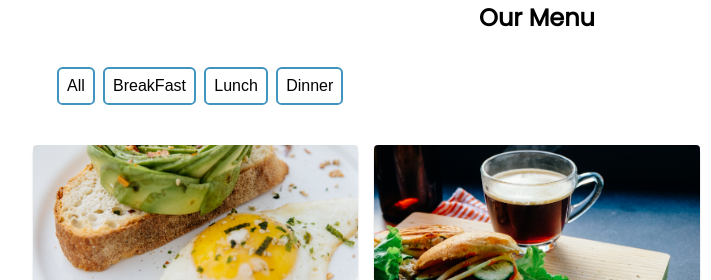
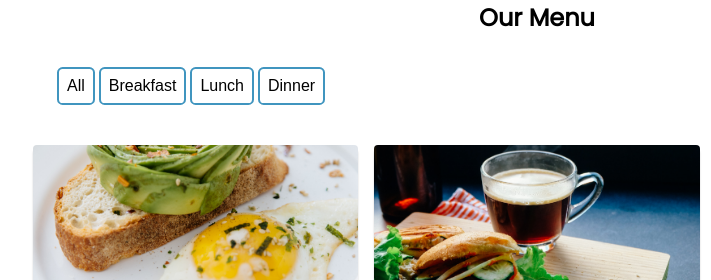
Before and after one commit to juber13/menu_card, a plain HTML site: page index.html in a window 1280 px wide. Shown: the top 280 px of the page, 103-814 px from the left. Drawn offline with Linux system fonts and the light colour scheme.

Commit message:
remove hard coded btn and add dynamic btns with js

```diff
--- a/code.js
+++ b/code.js
@@ -1,6 +1,6 @@
 const menu = [
   {
-    category: "brekfast",
+    category: "Breakfast",
     name: "World Art Dining - Cook house",
     img : "./images/tim-chow-MhpxHv0FKtE-unsplash.jpg",
     food_types: ["North Indian", "Chinese", "Italian", "Desserts", "Beverages"],
@@ -10,7 +10,7 @@ const menu = [
     price_for_two: 1000
   },
   {
-    category: "brekfast",
+    category: "Breakfast",
     name: "Maestro A Restro Cafe",
     img : "./images/shanice-garcia-TO69trRWlrI-unsplash.jpg",
     food_types: ["North Indian", "Chinese", "Beverages"],
@@ -20,7 +20,7 @@ const menu = [
     price_for_two: 1200
   },
   {
-    category: "brekfast",
+    category: "Breakfast",
     name: "Cocoberry",
     img : "./images/ralph-ravi-kayden-J5eOPeFqcuY-unsplash.jpg",
     food_types: ["Desserts"],
@@ -30,7 +30,7 @@ const menu = [
     price_for_two: 200
   },
   {
-    category: "brekfast",
+    category: "Breakfast",
     name: "Haiyan",
     img : "./images/premium_photo-1669557208969-737d6ab1c9fd.jpg",
     food_types: ["North Indian", "Chinese"],
@@ -40,7 +40,7 @@ const menu = [
     price_for_two: 400
   },
   {
-    category: "brekfast",
+    category: "Breakfast",
     name: "Lotus Leaf",
     img : "./images/pixzolo-photography-ZB8NK8cB4EE-unsplash.jpg",
     food_types: ["North Indian", "Chinese", "Desserts"],
@@ -50,7 +50,7 @@ const menu = [
     price_for_two: 700
   },
   {
-    category: "brekfast",
+    category: "Breakfast",
     name: "The Big Bun",
     img : "./images/mariana-medvedeva-fk6IiypMWss-unsplash.jpg",
     food_types: ["Fast Food"],
@@ -60,7 +60,7 @@ const menu = [
     price_for_two: 300
   },
   {
-    category: "brekfast",
+    category: "Breakfast",
     name: "Moti Mahal Delux",
     img : "./images/louis-hansel-mVZ_gjm_TOk-unsplash.jpg",
     food_types: [
@@ -76,7 +76,7 @@ const menu = [
     price_for_two: 1100
   },
   {
-    category: "brekfast",
+    category: "Breakfast",
     name: "Hot Spot Mini Shop",
     img : "./images/lacey-williams-V9LP6-y8e5w-unsplash.jpg",
     food_types: [
@@ -94,7 +94,7 @@ const menu = [
     price_for_two: 1300
   },
   {
-    category: "brekfast",
+    category: "Breakfast",
     name: "KAKE DA HOTEL",
     img : "./images/brandy-s-mENa6dWQIKo-unsplash.jpg",
     food_types: ["North Indian", "Desserts", "Beverages"],
@@ -104,7 +104,7 @@ const menu = [
     price_for_two: 350
   },
   {
-    category: "brekfast",
+    category: "Breakfast",
     name: "Creme N Crisp",
     img : "https://unsplash.com/photos/pqZbNwCJ-dA",
     food_types: ["Bakery"],
@@ -115,7 +115,7 @@ const menu = [
   },
 
   {
-    category: "lunch",
+    category: "Lunch",
     name: "Hot Spot Mini Shop",
     img : "./images/emile-mbunzama-x4Rh_hHK3Ao-unsplash.jpg",
     food_types: [
@@ -133,7 +133,7 @@ const menu = [
     price_for_two: 1300
   },
   {
-    category: "lunch",
+    category: "Lunch",
     name: "Maestro A Restro Cafe",
     img : "./images/elena-leya-KPDh-ELUHDw-unsplash.jpg",
     food_types: ["North Indian", "Chinese", "Beverages"],
@@ -143,7 +143,7 @@ const menu = [
     price_for_two: 1200
   },
   {
-    category: "lunch",
+    category: "Lunch",
     name: "Cocoberry",
     img: "./images/elena-leya-CNk74-V1BG8-unsplash.jpg",
     food_types: ["Desserts"],
@@ -153,7 +153,7 @@ const menu = [
     price_for_two: 200
   },
   {
-    category: "lunch",
+    category: "Lunch",
     name: "World Art Dining - Cook house",
     img : "./images/eaters-collective-Gg5-K-mJwuQ-unsplash.jpg",
     food_types: ["North Indian", "Chinese", "Italian", "Desserts", "Beverages"],
@@ -163,7 +163,7 @@ const menu = [
     price_for_two: 1000
   },
   {
-    category: "lunch",
+    category: "Lunch",
     name: "Haiyan",
     img : "./images/eaters-collective-Gg5-K-mJwuQ-unsplash.jpg",
     food_types: ["North Indian", "Chinese"],
@@ -173,7 +173,7 @@ const menu = [
     price_for_two: 400
   },
   {
-    category: "lunch",
+    category: "Lunch",
     name: "KAKE DA HOTEL",
     img : "./images/brooke-lark-R18ecx07b3c-unsplash.jpg",
     food_types: ["North Indian", "Desserts", "Beverages"],
@@ -183,7 +183,7 @@ const menu = [
     price_for_two: 350
   },
   {
-    category: "dinner",
+    category: "Dinner",
     img : "./images/ferks-guare-zxPLJJz2o_c-unsplash.jpg",
     name: "Hot Spot Mini Shop",
     food_types: [
@@ -201,7 +201,7 @@ const menu = [
     price_for_two: 1300
   },
   {
-    category: "dinner",
+    category: "Dinner",
     name: "Maestro A Restro Cafe",
     img : "./images/brooke-lark-R18ecx07b3c-unsplash.jpg",
     food_types: ["North Indian", "Chinese", "Beverages"],
@@ -211,7 +211,7 @@ const menu = [
     price_for_two: 1200
   },
   {
-    category: "dinner",
+    category: "Dinner",
     name: "Cocoberry",
     img : "./images/dinner_4.jpg",
     food_types: ["Desserts"],
@@ -221,7 +221,7 @@ const menu = [
     price_for_two: 200
   },
   {
-    category: "dinner",
+    category: "Dinner",
     name: "KAKE DA HOTEL",
     img : "./images/dinner_3.jpg",
     food_types: ["North Indian", "Desserts", "Beverages"],
@@ -231,7 +231,7 @@ const menu = [
     price_for_two: 350
   },
   {
-    category: "dinner",
+    category: "Dinner",
     name: "Maestro A Restro Cafe",
     img : "./images/dinner_1.jpg",
     food_types: ["North Indian", "Chinese", "Beverages"],
@@ -241,7 +241,7 @@ const menu = [
     price_for_two: 1200
   },
   {
-    category: "dinner",
+    category: "Dinner",
     name: "Lotus Leaf",
     img : "./images/dinner_2.jpg",
     food_types: ["North Indian", "Chinese", "Desserts"],
@@ -253,8 +253,31 @@ const menu = [
 ];
 
 
+const container = document.querySelector('.filter-btn-container')
+const menuContainer = document.querySelector('.card-grid')
+// console.log(filterBtnContainer)
 
-let filterBtns = document.querySelectorAll('.btn');
+window.addEventListener('DOMContentLoaded',function(){
+  displayMenuItems(menu);
+  displayMenuBtns(menu)
+})
+
+function displayMenuBtns(menu){
+
+
+  let categories = menu.reduce(function(value , arr){
+    if(!value.includes(arr.category)){
+      value.push(arr.category);
+    }
+    return value;
+  },['All']);
+
+  const btns = categories.map(function(category){
+    return `<button class="btn" data-id=${category} >${category}</button>`;
+  }).join("");
+
+    container.innerHTML = btns;
+    let filterBtns = container.querySelectorAll('.btn');
     filterBtns.forEach(function(btn){
       btn.addEventListener("click", function(e){
         let category = e.target.dataset.id;
@@ -262,19 +285,14 @@ filterBtns.forEach(function(btn){
         return item.category == category;
       })
 
-     if(category == 'all'){
+      if(category == 'All'){
         displayMenuItems(menu);
       }else{
         displayMenuItems(categories);
       }
     })
     })
-
-
-const menuContainer = document.querySelector('.card-grid')
-window.addEventListener('DOMContentLoaded',function(){
-  displayMenuItems(menu);
-})
+}
 
 
 function displayMenuItems(menuItem){
--- a/index.html
+++ b/index.html
@@ -12,11 +12,11 @@
     <div class="heading">
       <h2>Our Menu</h2>
     </div>
-    <div class="filter-btn-container">
-      <button class="btn all" data-id="all">All</button>
+    <div class="filter-btn-container" id="">
+      <!-- <button class="btn all" data-id="all">All</button>
       <button class="btn brekafast" data-id="brekfast">BreakFast</button>
       <button class="btn lunch" data-id="lunch">Lunch</button>
-      <button class="btn dinner" data-id="dinner">Dinner</button>
+      <button class="btn dinner" data-id="dinner">Dinner</button> -->
     </div>
     <div class="card-grid"></div>
   </main>
```
Lines whose indentation alone changed are shown as unchanged.
